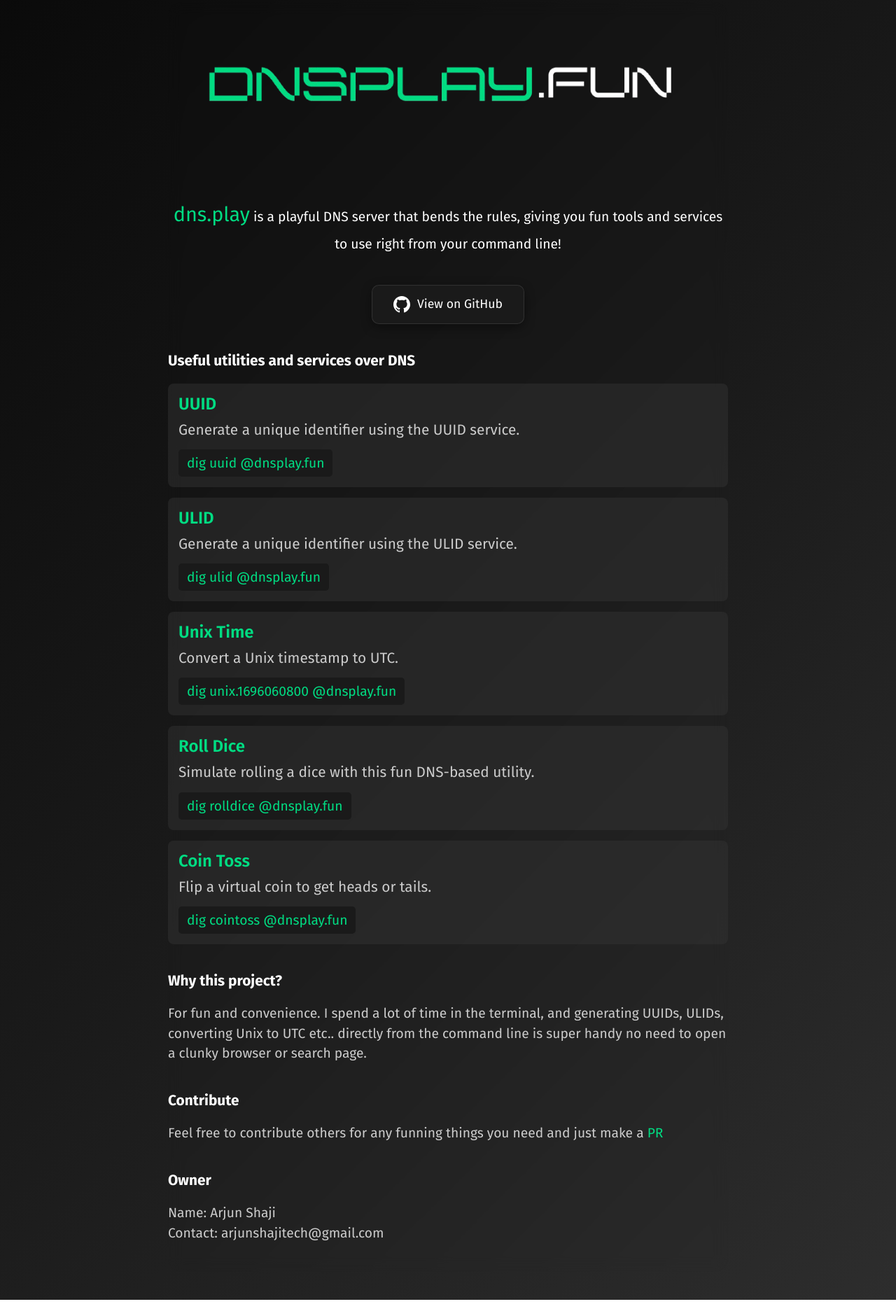
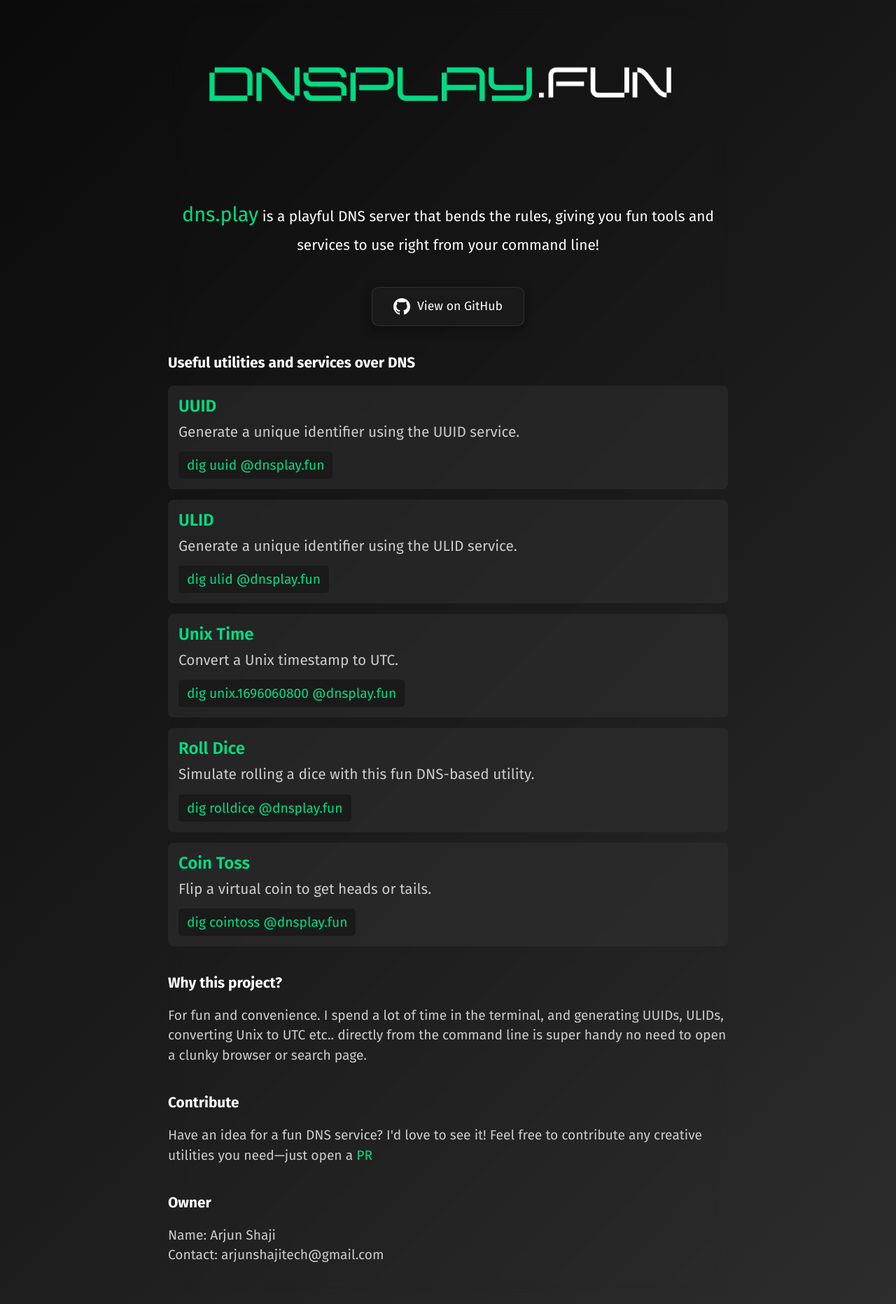
Before and after one commit to arjunshajitech/dns.play, a plain HTML site: page docs/index.html in a window 1280 px wide. Shown: the part 37-1900 px from the top of the page at 70% size. Drawn offline with Linux system fonts and the light colour scheme.

Commit message:
Update readme.md

```diff
--- a/website/index.html
+++ b/docs/index.html
@@ -41,7 +41,7 @@
         </div>
         <div class="contribute-section">
             <h2>Contribute</h2>
-            <p>Feel free to contribute others for any funning things you need and just make a <a
+            <p>Have an idea for a fun DNS service? I'd love to see it! Feel free to contribute any creative utilities you need—just open a <a
                     href="https://github.com/arjunshajitech/dns.play/pulls" target="_blank">PR</a></p>
         </div>
         <div class="contribute-section">
--- a/website/style.css
+++ b/docs/style.css
@@ -42,7 +42,7 @@
 
     .description {
         text-align: center;
-        font-size: 1.2rem;
+        font-size: 1.3rem;
         line-height: 1.8;
         margin-bottom: 40px;
         color: #ffffff;
```
Also changed, not shown: docs/commands.json (renamed from website/commands.json), docs/public/logo.png (renamed from website/public/logo.png), docs/script.js (renamed from website/script.js), 1 other file.
